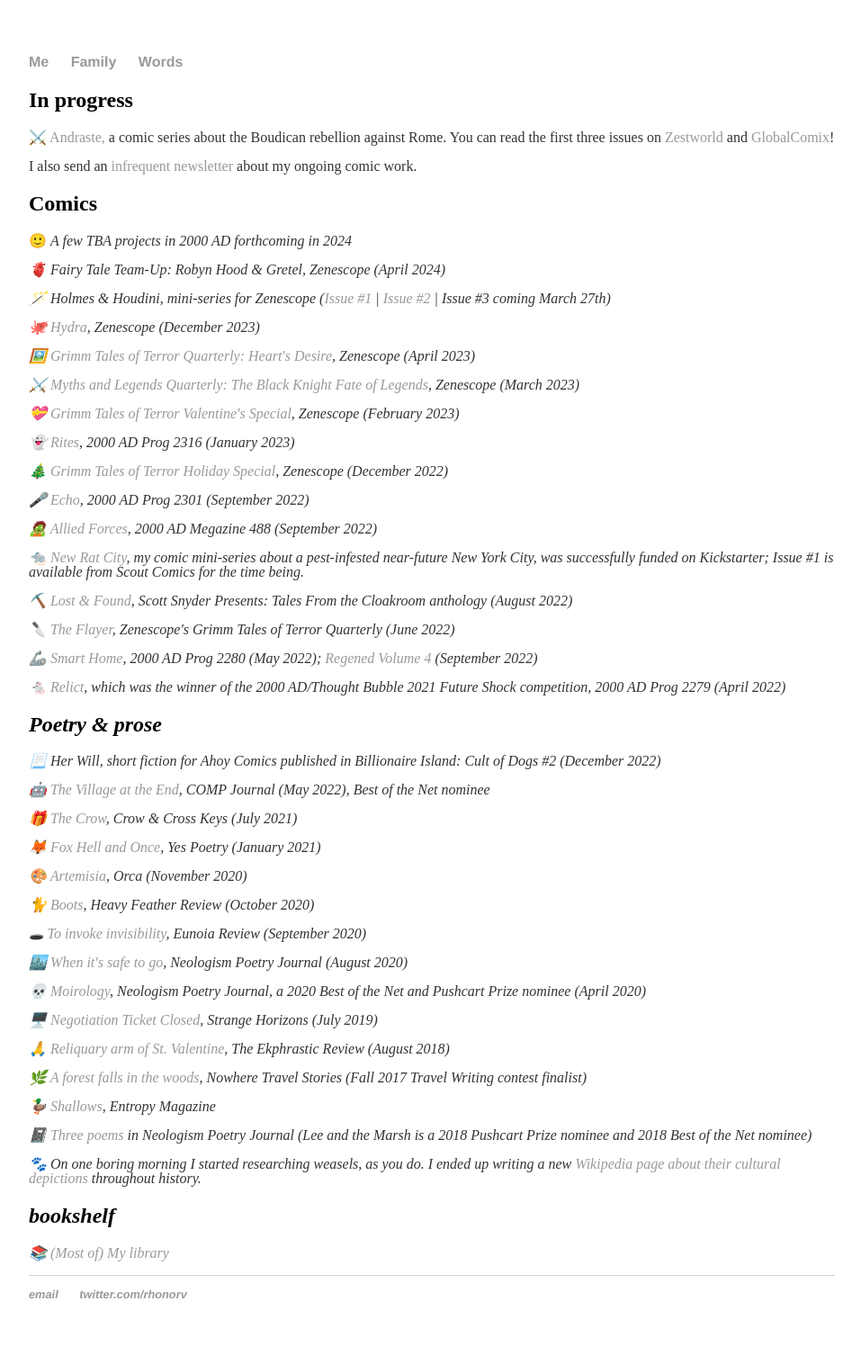
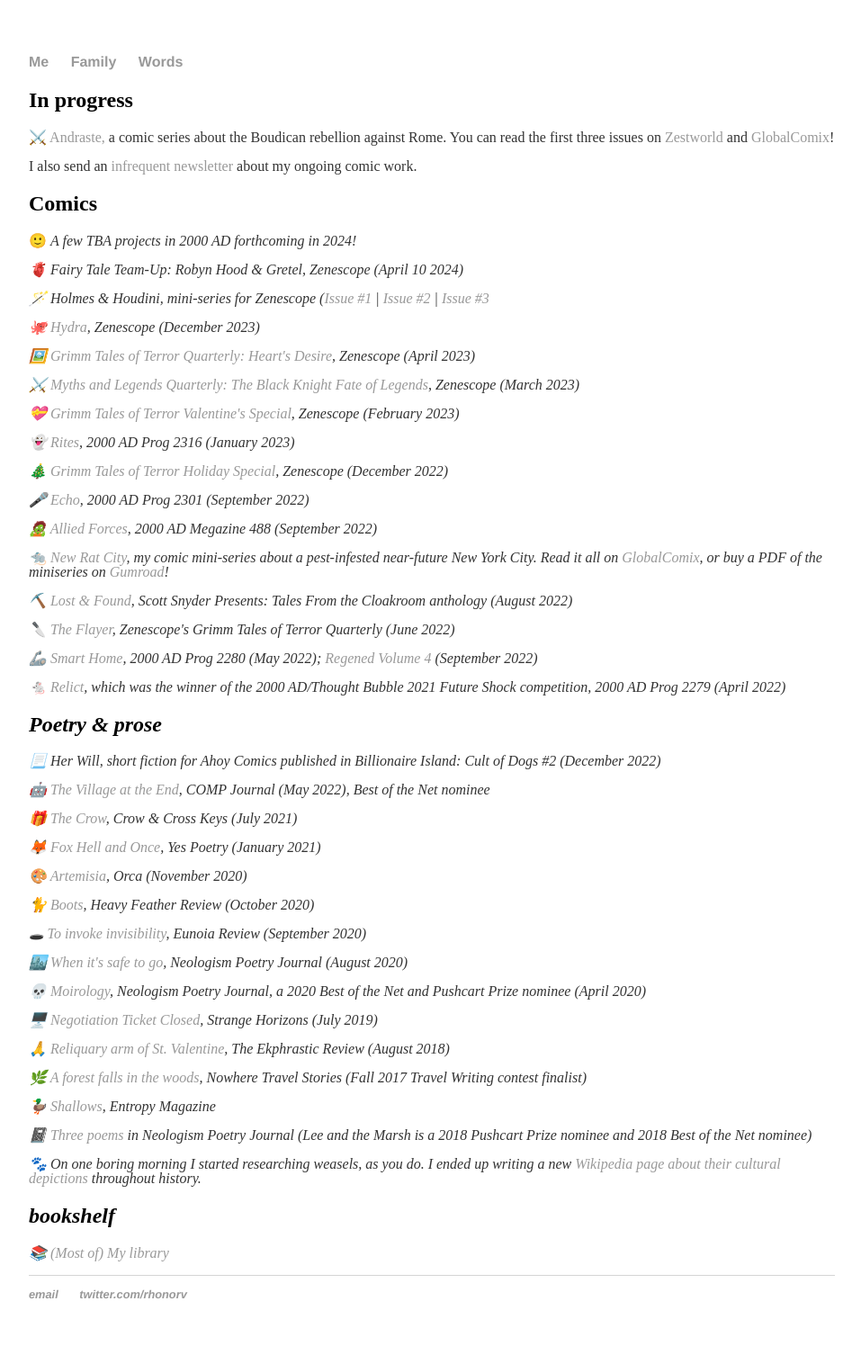
Before and after one commit to rhonorv/rhonorv.github.io, a Jekyll site: the page words/index.html, which Jekyll copies as it is, in a window 1280 px wide. Shown: the whole page at 90% size, without its empty margins (160-1117 px from the left). Built offline with Jekyll 4.4.1, drawn with Linux system fonts in a browser that asks for light colours.

Commit message:
Update index.html

```diff
--- a/words/index.html
+++ b/words/index.html
@@ -31,11 +31,11 @@
 
 	<div class="words">
 	<h2>Comics</h2>
-		<p><span aria-hidden="true">🙂 </span><em>A few TBA projects in 2000 AD forthcoming in 2024</p>
+		<p><span aria-hidden="true">🙂 </span><em>A few TBA projects in 2000 AD forthcoming in 2024!</p>
 
-		<p><span aria-hidden="true">🫀 </span><em>Fairy Tale Team-Up: Robyn Hood & Gretel</em>, Zenescope (April 2024)</p>
+		<p><span aria-hidden="true">🫀 </span><em>Fairy Tale Team-Up: Robyn Hood & Gretel</em>, Zenescope (April 10 2024)</p>
 
-		<p><span aria-hidden="true">🪄 </span><em>Holmes & Houdini</em>, mini-series for Zenescope (<a href="https://zenescope.com/products/coming-in-2024-holmes-houdini-1">Issue #1</a> | <a href="https://zenescope.com/products/holmes-houdini-2-of-3">Issue #2</a> | Issue #3 coming March 27th)</p>
+		<p><span aria-hidden="true">🪄 </span><em>Holmes & Houdini</em>, mini-series for Zenescope (<a href="https://zenescope.com/products/coming-in-2024-holmes-houdini-1">Issue #1</a> | <a href="https://zenescope.com/products/holmes-houdini-2-of-3">Issue #2</a> |  <a href="https://zenescope.com/products/holmes-houdini-3-of-3">Issue #3</a> </p>
 
 		<p><span aria-hidden="true">🐙 </span><em><a href="https://zenescope.com/products/hydra-1">Hydra</a></em>, Zenescope (December 2023)</p>
 
@@ -53,7 +53,7 @@
 
 		<p><span aria-hidden="true">🧟 </span><em><a href="https://shop.2000ad.com/catalogue/MEG448D">Allied Forces</a></em>, 2000 AD Megazine 488 (September 2022)</p>
 
-		<p><span aria-hidden="true">🐀 </span><a href="https://www.newratcitycomic.com">New Rat City</a>, my comic mini-series about a pest-infested near-future New York City, was successfully funded on Kickstarter; Issue #1 is available from Scout Comics for the time being.</p>
+		<p><span aria-hidden="true">🐀 </span><a href="https://www.newratcitycomic.com">New Rat City</a>, my comic mini-series about a pest-infested near-future New York City. Read it all on <a href="https://globalcomix.com/c/new-rat-city">GlobalComix</a>, or buy a PDF of the miniseries on <a href="https://andrastecomic.gumroad.com/l/new-rat-city">Gumroad</a>!</p>
 
 		<p><span aria-hidden="true">⛏️ </span><em><a href="https://www.kickstarter.com/projects/cloakroom-comics/scott-snyder-presents-tales-from-the-cloakroom">Lost & Found</em></a>, Scott Snyder Presents: Tales From the Cloakroom anthology (August 2022)</p>
 
```
